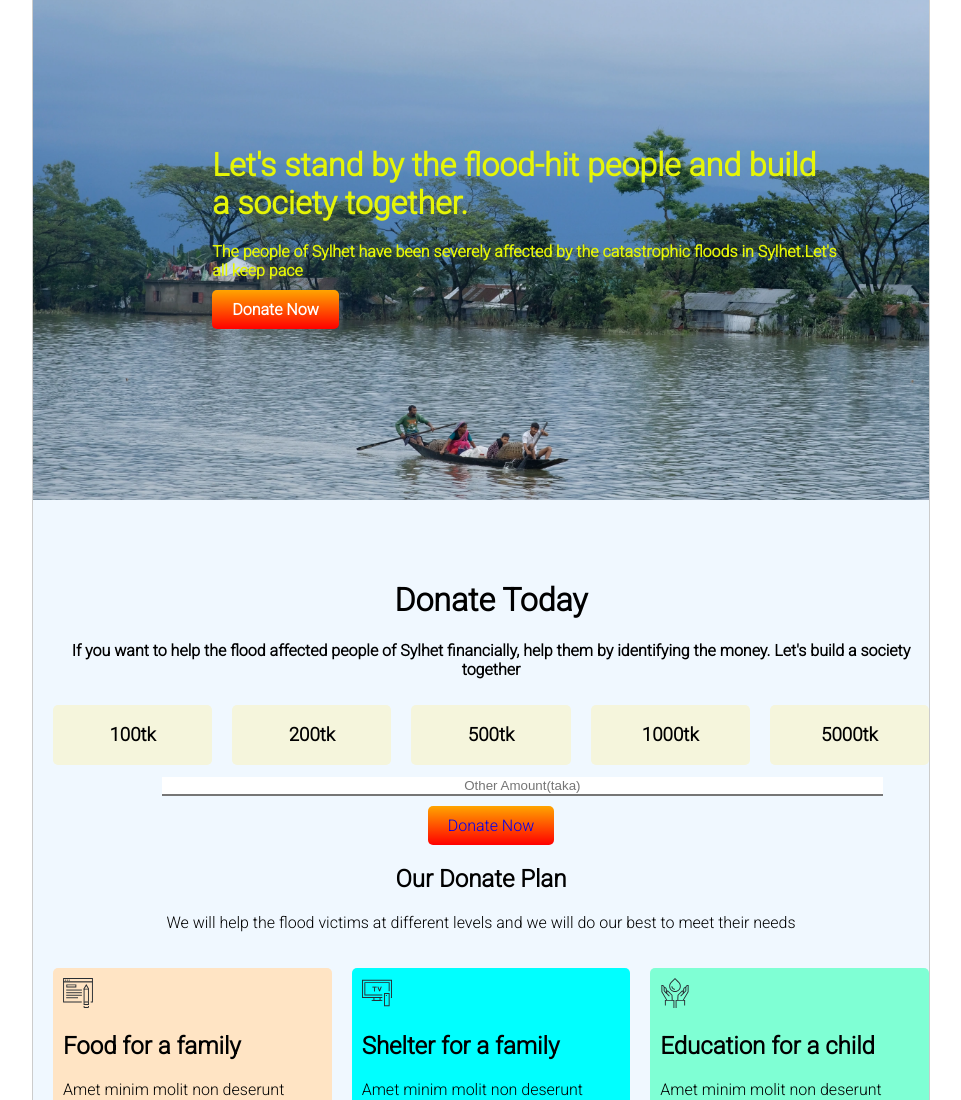
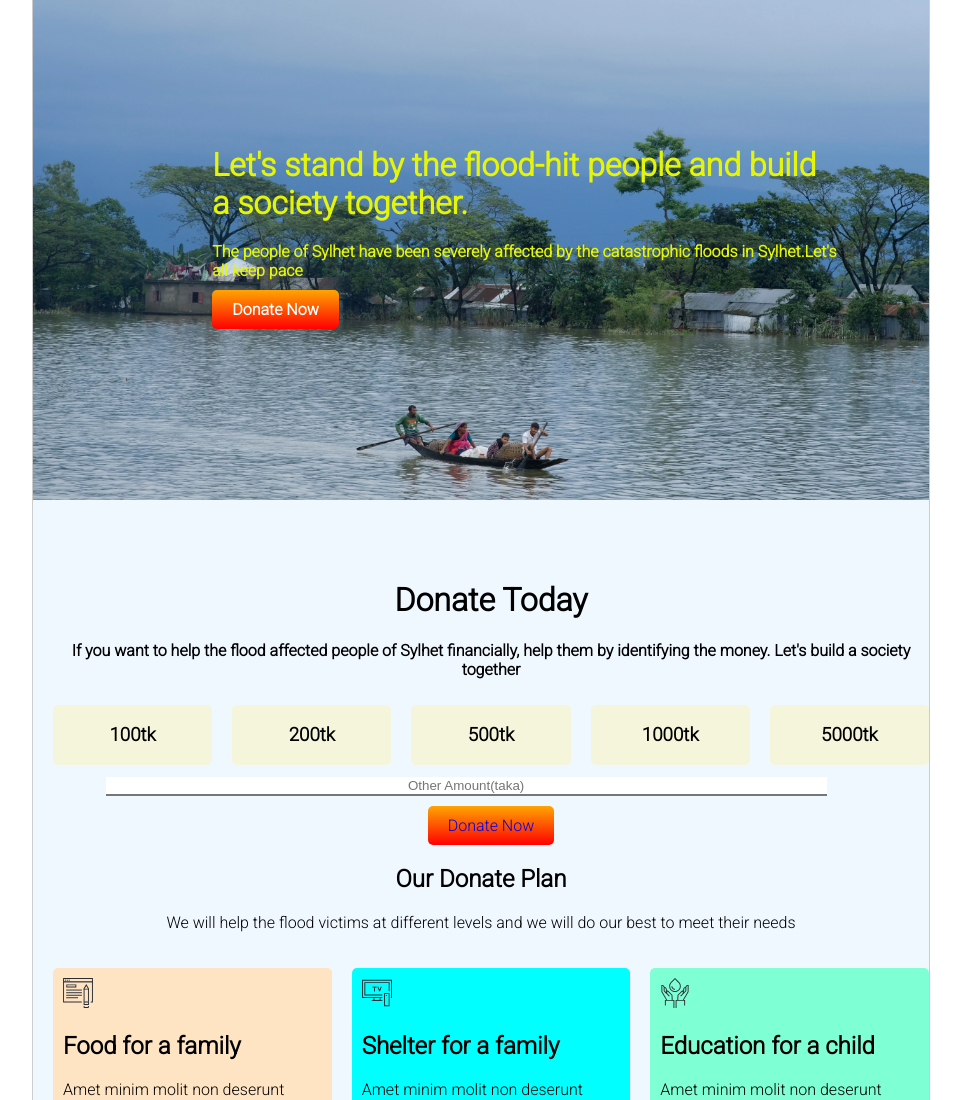
Before and after one commit to Obaidulislam1/assignment-1, a plain HTML site: page index.html in a window 1280 px wide. Shown: the top 1100 px of the page, without its empty margins (159-1120 px from the left). Drawn offline with Linux system fonts and the light colour scheme.

Commit message:
add commit

```diff
--- a/index.html
+++ b/index.html
@@ -9,6 +9,7 @@
     <link rel="preconnect" href="https://fonts.googleapis.com">
     <link rel="preconnect" href="https://fonts.gstatic.com" crossorigin>
     <link href="https://fonts.googleapis.com/css2?family=Roboto:wght@300&display=swap" rel="stylesheet">
+    <link rel="shortcut icon" href="image/favicon.png.png" type="image/x-icon">
 </head>
 <body>
    <div class="main-div">
@@ -30,7 +31,7 @@
         <div class="donate-tk"><h3>5000tk</h3></div>
 
       </div>
-       <center><input type="text" placeholder="Other Amount(taka)"></center>
+       <input type="text" placeholder="Other Amount(taka)">
         <div class="donate-div"> <a href="#">Donate Now</a></div>
      </main>
 
```
Also changed, not shown: image/favicon.png.png (added).
